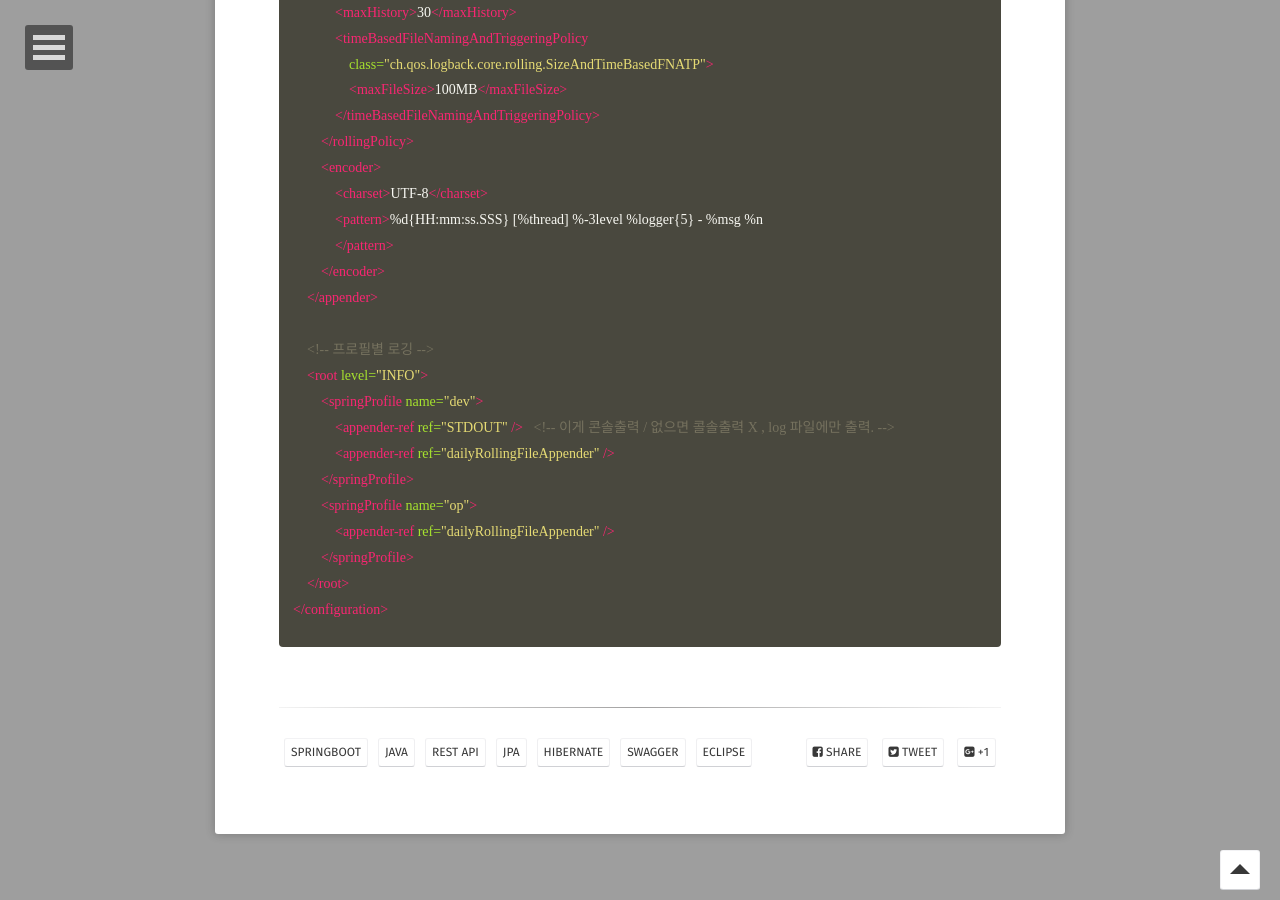
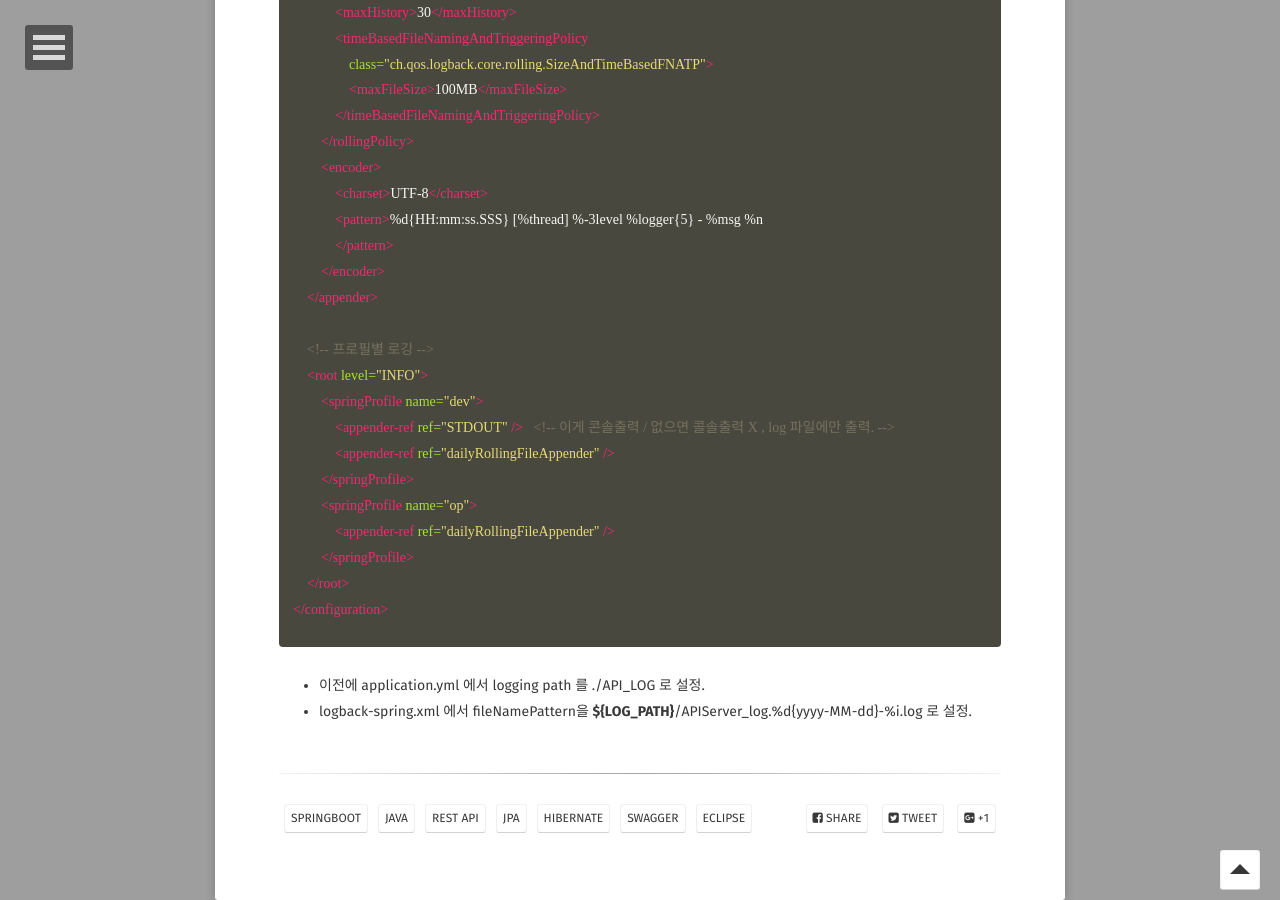
Before and after one commit to GayeonYoon/GayeonYoon.github.io, a Jekyll site: the page built from _posts/2021-07-30-REST_API_POST_1.md, in a window 1280 px wide and 900 px high, scrolled down 7377 px. Built offline with Jekyll 4.4.1, drawn with Linux system fonts in a browser that asks for light colours; some web fonts are replaced.

Commit message:
Update 2021-07-30-REST_API_POST_1.md

```diff
--- a/_posts/2021-07-30-REST_API_POST_1.md
+++ b/_posts/2021-07-30-REST_API_POST_1.md
@@ -252,3 +252,6 @@ server:
     </root>
 </configuration>
 {% endhighlight %}
+
+* 이전에 application.yml 에서 logging path 를 ./API_LOG 로 설정.
+* logback-spring.xml 에서 fileNamePattern을 <b>${LOG_PATH}</b>/APIServer_log.%d{yyyy-MM-dd}-%i.log 로 설정.
```
